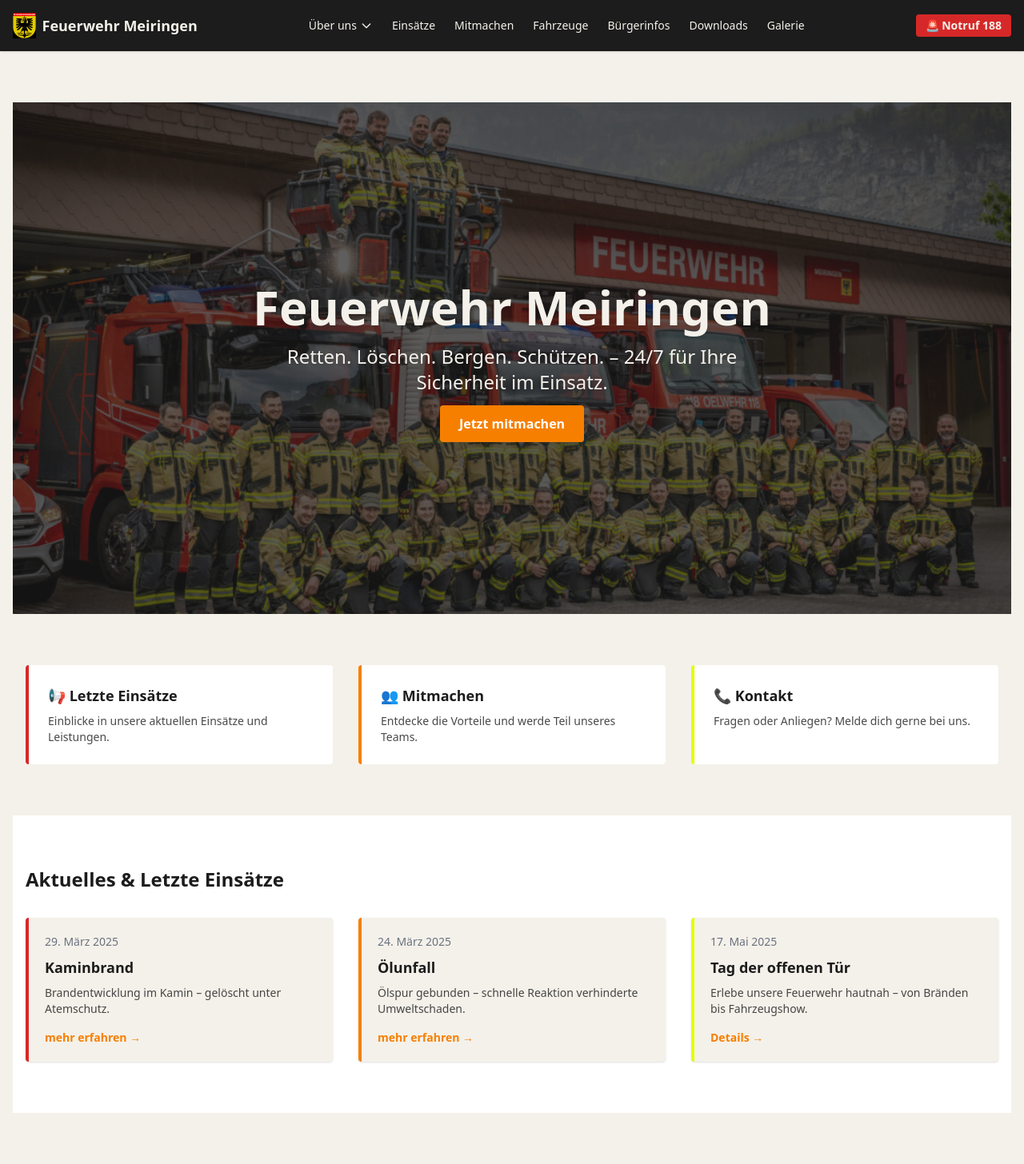
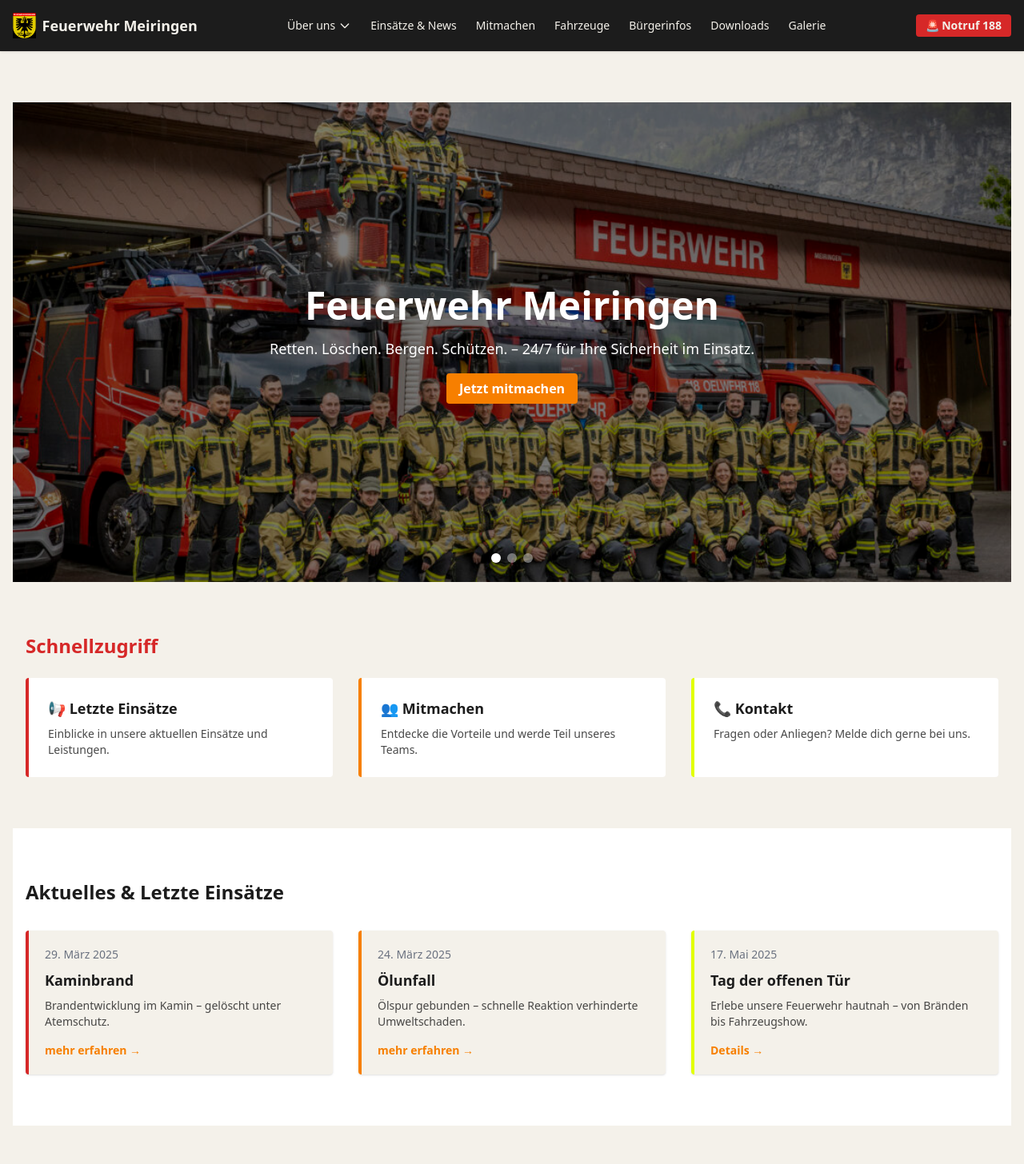
Before and after one commit to timo-reinschmidt/Feuerwehr-meiringen, a Flask app: page / in a window 1280 px wide. Shown: the whole page at 80% size. Before the commit the page ends 1392 px from the top, so only its background shows below. Run offline with Flask 3, Linux system fonts and the light colour scheme; some libraries are stand-ins or nearby versions.

Commit message:
added slideshow to index.html and edited the navbar

```diff
--- /dev/null
+++ b/static/data/slides.json
@@ -0,0 +1,29 @@
+[
+  {
+    "image": "/static/images/fw_gruppenfoto.jpg",
+    "title": "Feuerwehr Meiringen",
+    "subtitle": "Retten. Löschen. Bergen. Schützen. – 24/7 für Ihre Sicherheit im Einsatz.",
+    "button": {
+      "text": "Jetzt mitmachen",
+      "link": "/mitmachen"
+    }
+  },
+  {
+    "image": "/static/images/tag_der_offenen_tuer.jpg",
+    "title": "Tag der offenen Tür",
+    "subtitle": "Besuche uns am 17. Mai",
+    "button": {
+      "text": "Mehr Infos",
+      "link": "/einsaetze"
+    }
+  },
+  {
+    "image": "/static/images/news_lawinen.jpg",
+    "title": "Lawineneinsatz Gadmen",
+    "subtitle": "Im Einsatz für Sicherheit und Unterstützung in Extremsituationen.",
+    "button": {
+      "text": "Zum Einsatzbericht",
+      "link": "/einsaetze"
+    }
+  }
+]
--- a/templates/base.html
+++ b/templates/base.html
@@ -67,7 +67,7 @@
             </div>
 
             <!-- Weitere Menüpunkte -->
-            <a href="/einsaetze" class="hover:text-fworange">Einsätze</a>
+            <a href="/einsaetze" class="hover:text-fworange">Einsätze & News</a>
             <a href="/mitmachen" class="hover:text-fworange">Mitmachen</a>
             <a href="/fahrzeuge" class="hover:text-fworange">Fahrzeuge</a>
             <a href="/buergerinfos" class="hover:text-fworange">Bürgerinfos</a>
@@ -112,7 +112,7 @@
             </div>
         </div>
         <!-- Weitere Links Mobile -->
-        <a href="/einsaetze" class="block text-center hover:text-fworange">Einsätze</a>
+        <a href="/einsaetze" class="block text-center hover:text-fworange">Einsätze & News</a>
         <a href="/mitmachen" class="block text-center hover:text-fworange">Mitmachen</a>
         <a href="/fahrzeuge" class="block text-center hover:text-fworange">Fahrzeuge</a>
         <a href="/buergerinfos" class="block text-center hover:text-fworange">Bürgerinfos</a>
--- a/templates/index.html
+++ b/templates/index.html
@@ -1,25 +1,51 @@
 {% extends 'base.html' %}
 
 {% block content %}
-<!-- HERO SECTION -->
-<section class="relative h-[80vh] min-h-[400px] flex items-center justify-center bg-cover bg-center" style="background-image: url('static/images/2305-6506_by.davidbirri-1080x675.jpg');">
-  <div class="absolute inset-0 bg-fwblack/70"></div>
-  <div class="relative z-10 text-center text-fwbeige px-4">
-    <h1 class="text-4xl md:text-6xl font-extrabold mb-4 drop-shadow">Feuerwehr Meiringen</h1>
-    <p class="text-lg md:text-2xl font-medium mb-6 max-w-2xl mx-auto drop-shadow">Retten. Löschen. Bergen. Schützen. – 24/7 für Ihre Sicherheit im Einsatz.</p>
-    <a href="/mitmachen" class="bg-fworange hover:bg-fwrot text-white text-sm md:text-base font-semibold px-6 py-3 rounded shadow-md transition">Jetzt mitmachen</a>
+<section x-data="slideshow()" x-init="start()" class="relative h-[75vh] bg-black text-white overflow-hidden">
+    x-data="slideshow()"
+    x-init="init()"
+    class="relative h-[85vh] bg-black text-white overflow-hidden">
+
+    <!-- Slides -->
+    <template x-for="(slide, index) in slides" :key="index">
+        <div
+                x-show="current === index"
+                x-transition.opacity.duration.700ms
+                class="absolute inset-0 bg-cover bg-center flex items-center justify-center flex-col text-center px-4"
+                :style="`background-image: url('${slide.image}')`">
+            <div class="absolute inset-0 bg-black/50"></div>
+            <div class="relative z-10 max-w-2xl">
+                <h1 class="text-4xl md:text-5xl font-bold drop-shadow mb-4" x-text="slide.title"></h1>
+                <p class="text-lg drop-shadow mb-6" x-text="slide.subtitle"></p>
+                <template x-if="slide.button">
+                    <a :href="slide.button.link"
+                       class="bg-fworange hover:bg-fwrot text-white font-bold py-2 px-4 rounded transition"
+                       x-text="slide.button.text"></a>
+                </template>
+            </div>
+        </div>
+    </template>
+
+    <!-- Controls -->
+    <div class="absolute bottom-6 left-1/2 -translate-x-1/2 flex gap-2 z-10">
+        <template x-for="(slide, i) in slides" :key="i">
+            <button @click="goTo(i)" class="w-3 h-3 rounded-full"
+                    :class="current === i ? 'bg-white' : 'bg-white/40'"></button>
+        </template>
     </div>
 </section>
 
 <!-- SCHNELLZUGRIFFE -->
 <section class="py-16 bg-fwbeige">
     <div class="max-w-7xl mx-auto px-4">
+        <h2 class="text-2xl font-semibold mb-6 text-fwrot">Schnellzugriff</h2>
         <div class="grid grid-cols-1 md:grid-cols-3 gap-8">
             <a href="/einsaetze" class="group bg-white border-l-4 border-fwrot hover:shadow-md transition p-6 rounded">
                 <h3 class="text-lg font-bold group-hover:text-fwrot">📢 Letzte Einsätze</h3>
                 <p class="text-sm text-fwblack/80 mt-2">Einblicke in unsere aktuellen Einsätze und Leistungen.</p>
             </a>
-      <a href="/mitmachen" class="group bg-white border-l-4 border-fworange hover:shadow-md transition p-6 rounded">
+            <a href="/mitmachen"
+               class="group bg-white border-l-4 border-fworange hover:shadow-md transition p-6 rounded">
                 <h3 class="text-lg font-bold group-hover:text-fworange">👥 Mitmachen</h3>
                 <p class="text-sm text-fwblack/80 mt-2">Entdecke die Vorteile und werde Teil unseres Teams.</p>
             </a>
@@ -42,25 +68,50 @@
                     <h3 class="font-bold text-lg text-fwblack">Kaminbrand</h3>
                     <p class="text-sm mt-2 text-fwblack/80">Brandentwicklung im Kamin – gelöscht unter Atemschutz.</p>
                 </div>
-        <a href="/einsaetze" class="mt-4 text-sm text-fworange font-semibold hover:underline">mehr erfahren →</a>
+                <a href="/einsaetze" class="mt-4 text-sm text-fworange font-semibold hover:underline">mehr erfahren
+                    →</a>
             </div>
             <div class="bg-fwbeige p-5 rounded shadow flex flex-col justify-between border-l-4 border-fworange">
                 <div>
                     <p class="text-sm text-gray-500 mb-2">24. März 2025</p>
                     <h3 class="font-bold text-lg text-fwblack">Ölunfall</h3>
-          <p class="text-sm mt-2 text-fwblack/80">Ölspur gebunden – schnelle Reaktion verhinderte Umweltschaden.</p>
+                    <p class="text-sm mt-2 text-fwblack/80">Ölspur gebunden – schnelle Reaktion verhinderte
+                        Umweltschaden.</p>
                 </div>
-        <a href="/einsaetze" class="mt-4 text-sm text-fworange font-semibold hover:underline">mehr erfahren →</a>
+                <a href="/einsaetze" class="mt-4 text-sm text-fworange font-semibold hover:underline">mehr erfahren
+                    →</a>
             </div>
             <div class="bg-fwbeige p-5 rounded shadow flex flex-col justify-between border-l-4 border-fwneon">
                 <div>
                     <p class="text-sm text-gray-500 mb-2">17. Mai 2025</p>
                     <h3 class="font-bold text-lg text-fwblack">Tag der offenen Tür</h3>
-          <p class="text-sm mt-2 text-fwblack/80">Erlebe unsere Feuerwehr hautnah – von Bränden bis Fahrzeugshow.</p>
+                    <p class="text-sm mt-2 text-fwblack/80">Erlebe unsere Feuerwehr hautnah – von Bränden bis
+                        Fahrzeugshow.</p>
                 </div>
-        <a href="/einsaetze#tag-der-offenen-tuer-section" class="mt-4 text-sm text-fworange font-semibold hover:underline">Details →</a>
+                <a href="/einsaetze#tag-der-offenen-tuer-section"
+                   class="mt-4 text-sm text-fworange font-semibold hover:underline">Details →</a>
             </div>
         </div>
     </div>
 </section>
+
+<script>
+    function slideshow() {
+        return {
+            slides: [],
+            current: 0,
+            interval: null,
+            async init() {
+                const res = await fetch('/static/data/slides.json');
+                this.slides = await res.json();
+                this.start();
+            },
+            start() {
+                this.interval = setInterval(() => {
+                    this.current = (this.current + 1) % this.slides.length;
+                }, 5000);
+            }
+        }
+    }
+</script>
 {% endblock %}
```
Also changed, not shown: templates/ueber_uns.html (+10 -4 lines), static/images/fw_gruppenfoto.jpg (renamed from static/images/2305-6506_by.davidbirri-1080x675.jpg), static/images/tag_der_offenen_tuer.jpg (added). Lines whose indentation alone changed are shown as unchanged.
